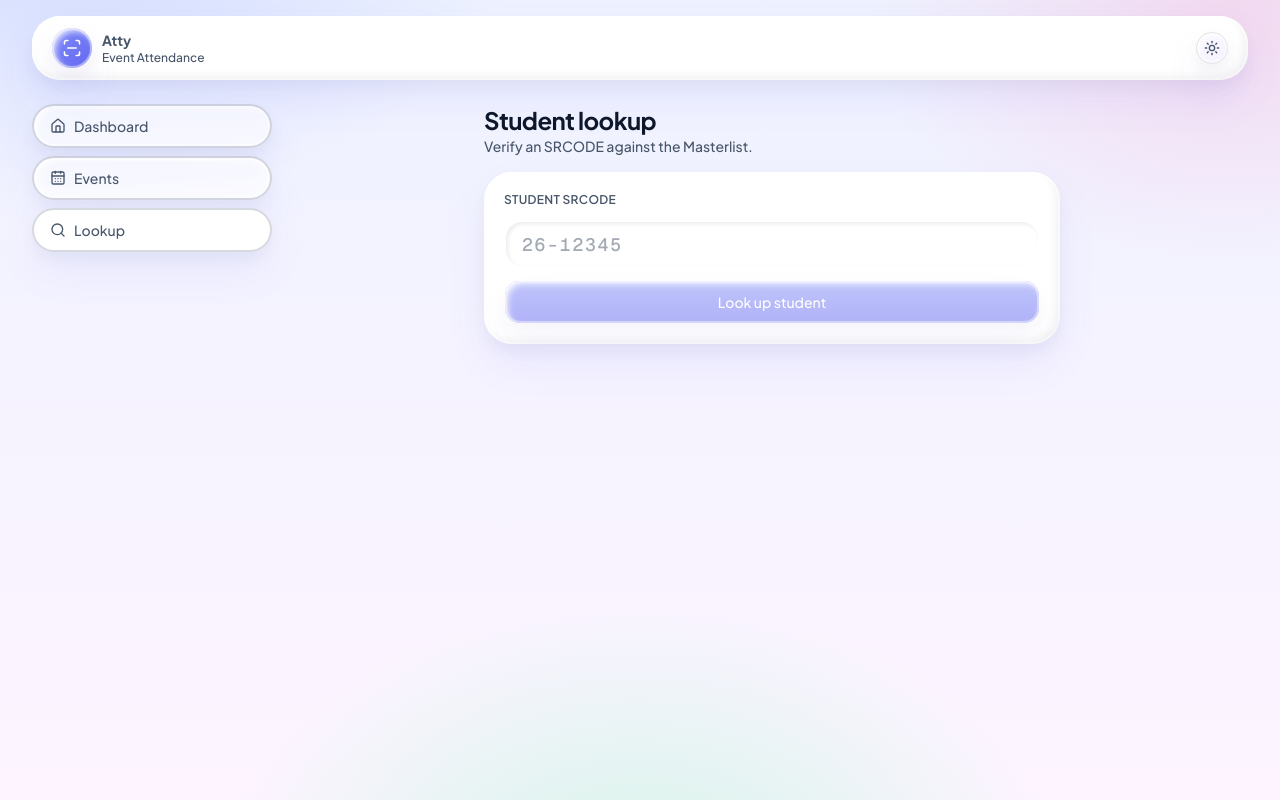
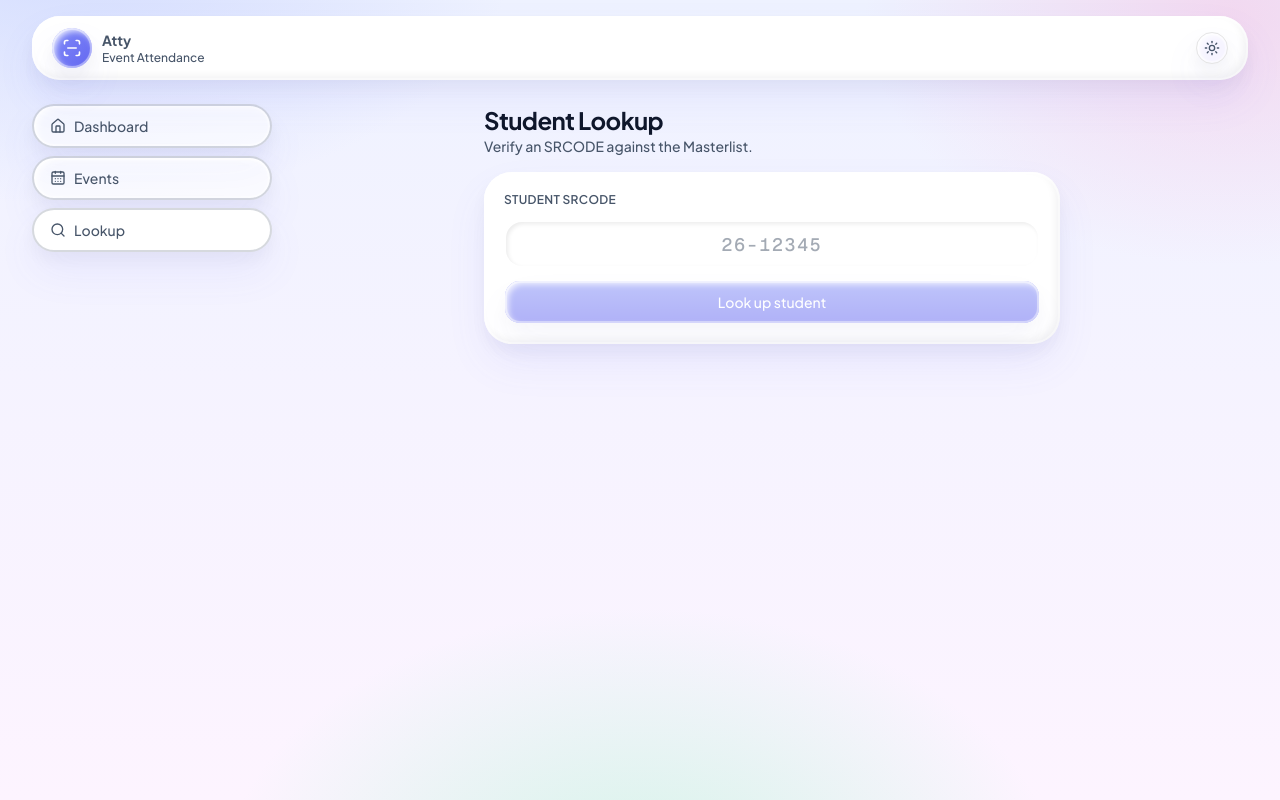
Before and after one commit to BagunasJohnrey/Atty, a Next.js app: page /lookup in a window 1280 px wide. Built offline with nearby package versions, Linux system fonts and the light colour scheme.

Commit message:
feat(lookup): srcode format gates, centered input, title case

```diff
--- a/app/lookup/page.tsx
+++ b/app/lookup/page.tsx
@@ -4,7 +4,7 @@ export default function LookupPage() {
   return (
     <div className="mx-auto flex w-full max-w-xl flex-col gap-4">
       <div>
-        <h1 className="text-2xl font-bold tracking-tight">Student lookup</h1>
+        <h1 className="text-2xl font-bold tracking-tight">Student Lookup</h1>
         <p className="text-sm text-muted-foreground">Verify an SRCODE against the Masterlist.</p>
       </div>
       <LookupForm />
--- a/components/attendance/CheckInForm.tsx
+++ b/components/attendance/CheckInForm.tsx
@@ -140,10 +140,10 @@ export function CheckInForm({
                 setError(
                   next === "" || /^[0-9-]*$/.test(next)
                     ? null
-                    : "Invalid SR Code format. Use 00-00000 (e.g. 23-19300)."
+                    : "Invalid SR Code format. Use 00-00000 (e.g. 26-12345)."
                 )
               }}
-              placeholder="20-00001"
+              placeholder="26-12345"
               autoComplete="off"
               spellCheck={false}
               maxLength={SRCODE_MAX_LENGTH}
--- a/components/lookup/LookupForm.tsx
+++ b/components/lookup/LookupForm.tsx
@@ -6,7 +6,11 @@ import { Badge } from "@/components/ui/badge"
 import { Card, CardContent } from "@/components/ui/card"
 import { Input, Label } from "@/components/ui/input"
 import { ApiError, lookupStudent } from "@/lib/api-client"
-import { normalizeSrcode } from "@/lib/format"
+import {
+  isValidSrcodeFormat,
+  normalizeSrcode,
+  SRCODE_MAX_LENGTH,
+} from "@/lib/format"
 import type { Student } from "@/models/student"
 
 export function LookupForm() {
@@ -19,6 +23,11 @@ export function LookupForm() {
     e.preventDefault()
     const code = normalizeSrcode(srcode)
     if (!code || busy) return
+    if (!isValidSrcodeFormat(code)) {
+      setStudent(null)
+      setError("Invalid SR Code format. Use 00-00000 (e.g. 26-12345).")
+      return
+    }
     setBusy(true)
     setError(null)
     setStudent(null)
@@ -47,11 +56,20 @@ export function LookupForm() {
             <Input
               id="lookup-srcode"
               value={srcode}
-              onChange={(e) => setSrcode(e.target.value.toUpperCase())}
+              onChange={(e) => {
+                const next = e.target.value.toUpperCase()
+                setSrcode(next)
+                setError(
+                  next === "" || /^[0-9-]*$/.test(next)
+                    ? null
+                    : "Invalid SR Code format. Use 00-00000 (e.g. 26-12345)."
+                )
+              }}
               placeholder="26-12345"
               autoComplete="off"
               spellCheck={false}
-              className="h-12 font-mono text-lg tracking-widest"
+              maxLength={SRCODE_MAX_LENGTH}
+              className="h-12 text-center font-mono text-lg tracking-widest"
             />
             <Button type="submit" disabled={busy || !srcode.trim()} className="clay-btn clay-btn-primary">
               {busy ? "Looking up…" : "Look up student"}
```
